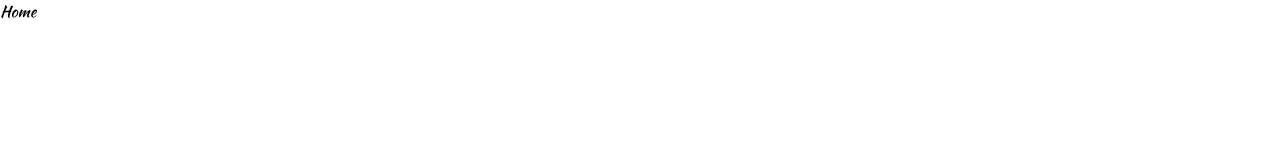
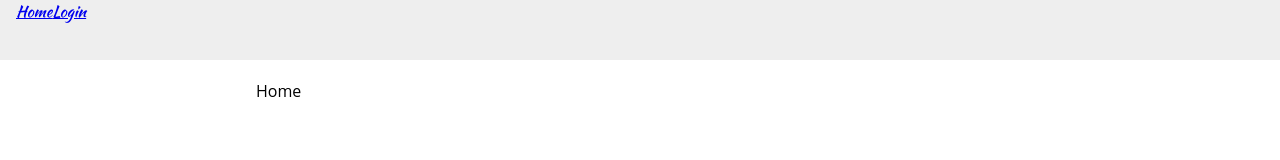
Before and after one commit to tatsurodev/react-styled-components, a React app in the folder styled-components-v5/: page / in a window 1280 px wide. Built offline with nearby package versions, Linux system fonts and the light colour scheme; a web font is replaced by a local one.

Commit message:
PageLayout, Header component作成 11

```diff
--- a/styled-components-v5/public/index.html
+++ b/styled-components-v5/public/index.html
@@ -26,6 +26,7 @@
     -->
     <title>React App</title>
     <link rel="stylesheet" href="https://fonts.googleapis.com/css?family=Kaushan+Script&display=swap">
+    <link rel="stylesheet" href="https://fonts.googleapis.com/css?family=Open+Sanst&display=swap">
   </head>
   <body>
     <noscript>You need to enable JavaScript to run this app.</noscript>
--- /dev/null
+++ b/styled-components-v5/src/components/common/Header.js
@@ -0,0 +1,23 @@
+import React from 'react'
+import styled from 'styled-components'
+import { Link } from 'react-router-dom'
+
+const HeaderWrapper = styled.header`
+  height: 60px;
+  width: 100%;
+  box-sizing: border-box;
+  display: flex;
+  padding: 0 16px;
+  position: fixed;
+  top: 0;
+  background: #eee;
+`
+
+export function Header() {
+  return (
+    <HeaderWrapper>
+      <Link to="/">Home</Link>
+      <Link to="/login">Login</Link>
+    </HeaderWrapper>
+  )
+}
--- /dev/null
+++ b/styled-components-v5/src/components/common/PageLayout.js
@@ -0,0 +1,29 @@
+import React from 'react'
+import styled from 'styled-components'
+import { Header } from './Header'
+
+const Content = styled.main`
+  max-width: 800px;
+  margin: 80px auto 0 auto;
+  padding: 0 16px;
+  box-sizing: border-box;
+  font-family: 'Open Sans';
+
+  h1,
+  h2,
+  h3,
+  h4,
+  h5,
+  h6 {
+    font-family: 'Kaushan Script';
+  }
+`
+
+export function PageLayout({ children }) {
+  return (
+    <>
+      <Header />
+      <Content>{children}</Content>
+    </>
+  )
+}
--- a/styled-components-v5/src/components/common/index.js
+++ b/styled-components-v5/src/components/common/index.js
@@ -1,3 +1,5 @@
 // folder内全てのcomponentを一度index.jsでexportすることで、使用時にnamed importで一気にimportできる
 // ex. import { Button, Section } from 'components/common'
 export * from './Button'
+export * from './PageLayout'
+export * from './Header'
--- a/styled-components-v5/src/components/pages/Home.js
+++ b/styled-components-v5/src/components/pages/Home.js
@@ -1,5 +1,6 @@
 import React from 'react'
+import { PageLayout } from 'components/common'
 
 export default function Home() {
-  return <div>Home</div>
+  return <PageLayout>Home</PageLayout>
 }
--- a/styled-components-v5/src/components/pages/Login.js
+++ b/styled-components-v5/src/components/pages/Login.js
@@ -1,5 +1,6 @@
 import React from 'react'
+import { PageLayout } from 'components/common'
 
 export default function Login() {
-  return <div>Login</div>
+  return <PageLayout>Login</PageLayout>
 }
```
Also changed, not shown: 1 other file.
